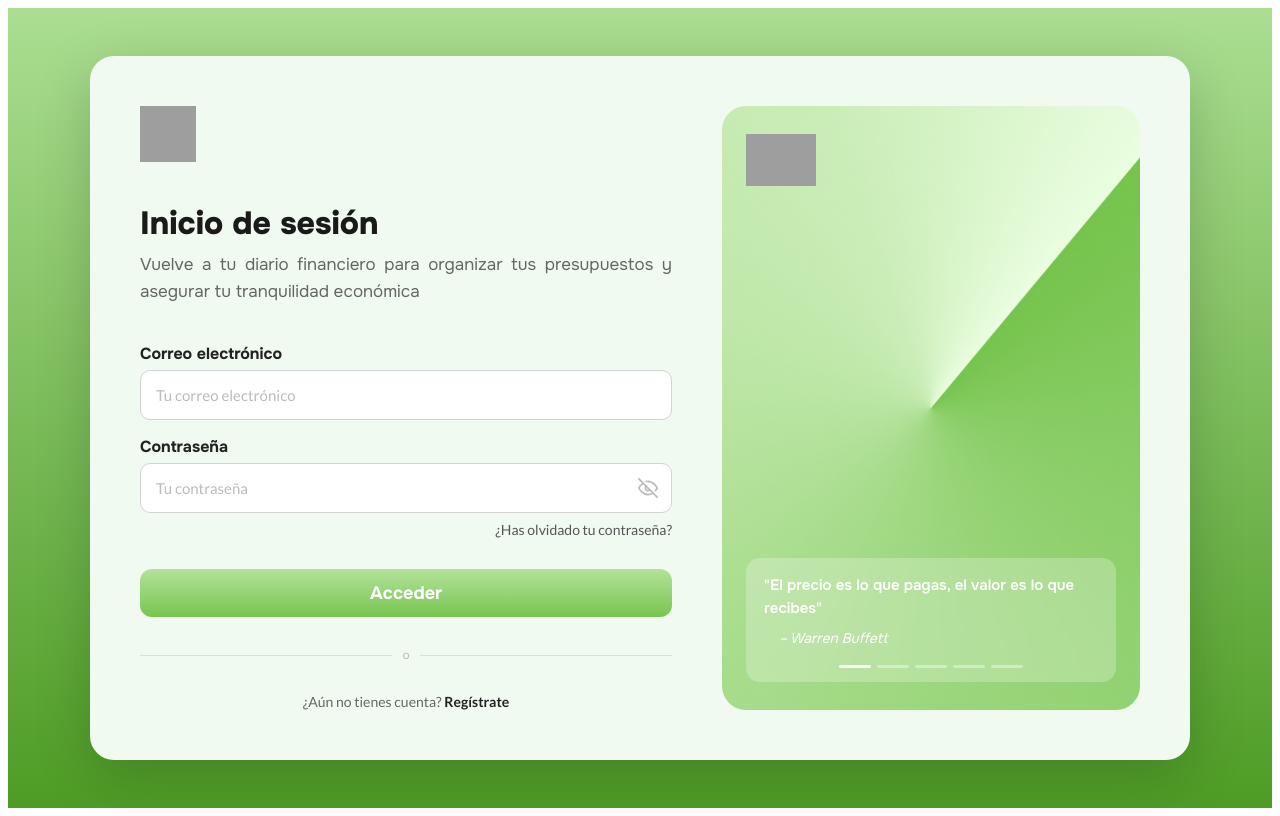
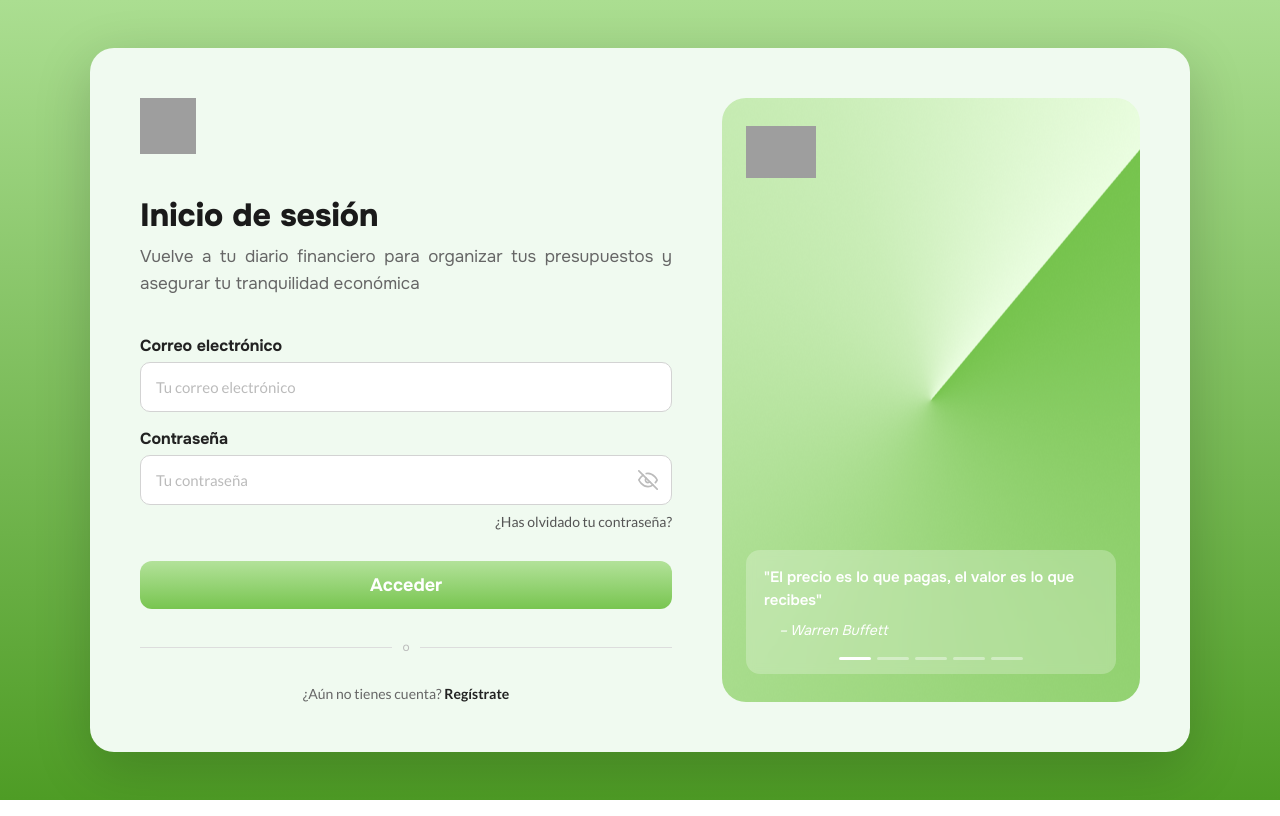
Before and after one commit to 333ares/Nexora, an Angular app in the folder frontend/: page /login in a window 1280 px wide. Built offline with nearby package versions, Linux system fonts and the light colour scheme; grey boxes are pictures that could not be loaded.

Commit message:
Pantalla sin bordes bancos
Se ha solucionado un problema que consistía en que las pantallas se veían con bordes blancos a los lados. Ahora se ha solucionado modificando el styles.css

```diff
--- a/frontend/src/styles.css
+++ b/frontend/src/styles.css
@@ -1 +1,7 @@
 /* You can add global styles to this file, and also import other style files */
+html, body {
+  margin: 0;
+  padding: 0;
+  width: 100%;
+  height: 100%;
+}
```
